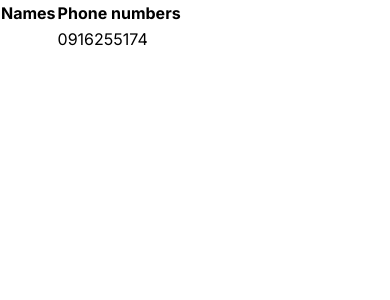
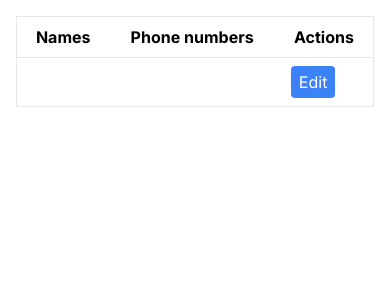
Before and after one commit to TaiwoSoftware/seedly, a Next.js app: page /validUser in a window 390 px wide. Shown: the top 300 px of the page. Built offline with nearby package versions, Linux system fonts and the light colour scheme.

Commit message:
working on responsiveness

```diff
--- a/src/app/validUser/page.jsx
+++ b/src/app/validUser/page.jsx
@@ -3,32 +3,84 @@ import { useState, useEffect } from 'react';
 
 export default function Page() {
   const [name, setName] = useState('');
+  const [number, setNumber] = useState('');
+  const [isEditing, setIsEditing] = useState(false);
+  const [newName, setNewName] = useState('');
+  const [newNumber, setNewNumber] = useState('');
 
   useEffect(() => {
     if (typeof window !== 'undefined') {
-      const storedName = localStorage.getItem('name');
-      if (storedName) {
-        setName(storedName);
-      }
+      const storedName = localStorage.getItem('firstname');
+      const storedNumber = localStorage.getItem('number');
+      setName(storedName);
+      setNumber(storedNumber);
     }
   }, []);
 
+  const handleEdit = () => {
+    setIsEditing(true);
+    setNewName(name);
+    setNewNumber(number);
+  };
+
+  const handleSave = () => {
+    setName(newName);
+    setNumber(newNumber);
+    localStorage.setItem('name', newName);
+    localStorage.setItem('number', newNumber);
+    setIsEditing(false);
+  };
+
   return (
-    <div>
-      <table>
+    <div className="container mx-auto p-4">
+      <table className="min-w-full bg-white border border-gray-200">
         <thead>
           <tr>
-            <th>Names</th>
-            <th>Phone numbers</th>
+            <th className="py-2 px-4 border-b">Names</th>
+            <th className="py-2 px-4 border-b">Phone numbers</th>
+            <th className="py-2 px-4 border-b">Actions</th>
           </tr>
         </thead>
         <tbody>
           <tr>
-            <td>{name}</td>
-            <td>0916255174</td>
+            <td className="py-2 px-4 text-center border-b">{name}</td>
+            <td className="py-2 px-4 text-center border-b">{number}</td>
+            <td className="py-2 px-4 border-b">
+              <button
+                className="bg-blue-500 text-white py-1 px-2 rounded"
+                onClick={handleEdit}
+              >
+                Edit
+              </button>
+            </td>
           </tr>
         </tbody>
       </table>
+
+      {isEditing && (
+        <div className="mt-4">
+          <input
+            type="text"
+            value={newName}
+            onChange={(e) => setNewName(e.target.value)}
+            placeholder="Edit name"
+            className="border py-2 px-4 rounded mr-2"
+          />
+          <input
+            type="text"
+            value={newNumber}
+            onChange={(e) => setNewNumber(e.target.value)}
+            placeholder="Edit number"
+            className="border py-2 px-4 rounded mr-2"
+          />
+          <button
+            className="bg-green-500 text-white py-1 px-2 rounded"
+            onClick={handleSave}
+          >
+            Save
+          </button>
+        </div>
+      )}
     </div>
   );
 }
--- a/src/components/SignupPhase.jsx
+++ b/src/components/SignupPhase.jsx
@@ -1,57 +1,59 @@
-'use client'
+"use client";
 import Image from "next/image";
 import plantImage from "./images/garden.jpg";
 import FormInput from "./FormInput";
 import { useState } from "react";
+import Link from "next/link";
+
 export default function SignupPhase() {
-  const [firstName, setFirstName] = useState('')
-  const [lastName, setLastName] = useState('')
-  const [userNumber, setUserNumber] = useState('')
-  const [passweord, setPassword] = useState('')
-  const [confirmPassword, setConfirmPassword] = useState('')
+  const [firstName, setFirstName] = useState("");
+  const [lastName, setLastName] = useState("");
+  const [userNumber, setUserNumber] = useState("");
+  const [password, setPassword] = useState("");
+  const [confirmPassword, setConfirmPassword] = useState("");
 
   const handleFirstName = (e) => {
-    setFirstName(e.target.value)
-  }
+    setFirstName(e.target.value);
+  };
   const handleLastName = (e) => {
-    setLastName(e.target.value)
-  }
+    setLastName(e.target.value);
+  };
   const handleUserNumber = (e) => {
-    setUserNumber(e.target.value)
-  }
+    setUserNumber(e.target.value);
+  };
   const handleUserPassword = (e) => {
-    setPassword(e.target.value)
-  }
+    setPassword(e.target.value);
+  };
   const handleUserConfirmPassword = (e) => {
-    setConfirmPassword(e.target.value)
-  }
+    setConfirmPassword(e.target.value);
+  };
 
   const handleSubmit = () => {
-    localStorage.setItem('firstname', firstName)
-    localStorage.setItem('lastname', lastName)
-    localStorage.setItem('number', userNumber)
-    localStorage.setItem('password', passweord)
-    localStorage.setItem('confirmPassword', confirmPassword)
-  }
+    localStorage.setItem("firstname", firstName);
+    localStorage.setItem("lastname", lastName);
+    localStorage.setItem("number", userNumber);
+    localStorage.setItem("password", password);
+    localStorage.setItem("confirmPassword", confirmPassword);
+  };
+
   return (
-    <div className="grid grid-cols-2">
-      <div>
-        <Image src={plantImage} className="h-screen" alt="plant image" />
+    <div className="flex flex-col md:flex-row h-screen">
+      <div className="w-full md:w-1/2">
+        <Image src={plantImage} className="h-full w-full object-cover" alt="plant image" />
       </div>
-      <div className=" p-8">
+      <div className="p-8 w-full md:w-1/2 flex items-center justify-center">
+        <div className="w-full max-w-md">
           <h1 className="text-[#464A3D] text-center mt-10 font-bold text-2xl">
             Signup for an account
           </h1>
           <form className="max-w-full box-border p-2">
-          <div className="grid grid-cols-2 gap-10">
+            <div className="grid grid-cols-1 md:grid-cols-2 gap-4 md:gap-10">
               <div>
                 <FormInput
                   label={"First name:"}
                   mainValue={firstName}
                   handleChange={handleFirstName}
-                inputStyles={
-                  "border bg-[#F2F2F2] rounded outline-none w-full p-2"
-                }
+                  inputStyles={"border bg-[#F2F2F2] rounded outline-none w-full p-2"}
                   connect={"fName"}
                   type={"text"}
                 />
@@ -61,9 +63,7 @@ export default function SignupPhase() {
                   label={"Last name:"}
                   mainValue={lastName}
                   handleChange={handleLastName}
-                inputStyles={
-                  "border bg-[#F2F2F2] rounded outline-none w-full p-2"
-                }
+                  inputStyles={"border bg-[#F2F2F2] rounded outline-none w-full p-2"}
                   connect={"lName"}
                   type={"text"}
                 />
@@ -81,7 +81,7 @@ export default function SignupPhase() {
               label={"Password"}
               inputStyles={"border bg-[#F2F2F2] outline-none rounded w-full p-2"}
               connect={"password"}
-            mainValue={passweord}
+              mainValue={password}
               handleChange={handleUserPassword}
               type={"password"}
             />
@@ -93,10 +93,17 @@ export default function SignupPhase() {
               connect={"cPassword"}
               type={"password"}
             />
-          <button type="submit" onClick={handleSubmit} className="bg-[#082C08] text-white w-full mt-5 px-2 font-bold text-base rounded py-4">
+            <Link href={"/validUser"}>
+              <button
+                type="submit"
+                onClick={handleSubmit}
+                className="bg-[#082C08] text-white w-full mt-5 px-2 font-bold text-base rounded py-4"
+              >
                 Sign up
               </button>
+            </Link>
           </form>
+        </div>
       </div>
     </div>
   );
```
Lines whose indentation alone changed are shown as unchanged.
